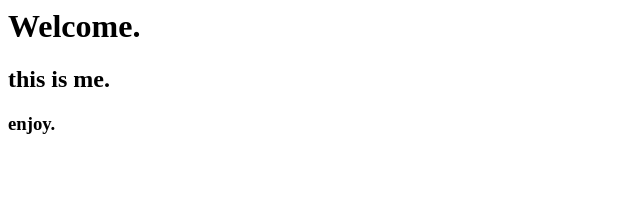
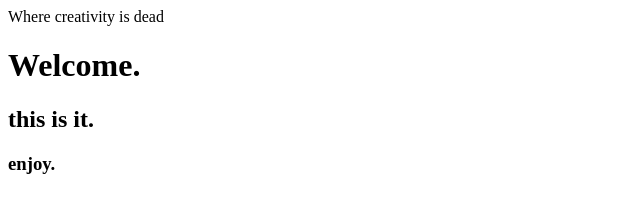
Before and after one commit to WilliamWhite86/WilliamWhite86.github.io, a plain HTML site: page index.html in a window 1280 px wide. Shown: the whole page, without its empty margins (0-640 px from the left). Drawn offline with Linux system fonts and the light colour scheme.

Commit message:
More html mods

```diff
--- a/index.html
+++ b/index.html
@@ -1,7 +1,9 @@
+<header>Where creativity is dead</header>
+
 <h1>
     Welcome.
 </h1>
-<h2>this is me.
+<h2>this is it.
 </h2>
 <h3>enjoy.
 </h3>
```
